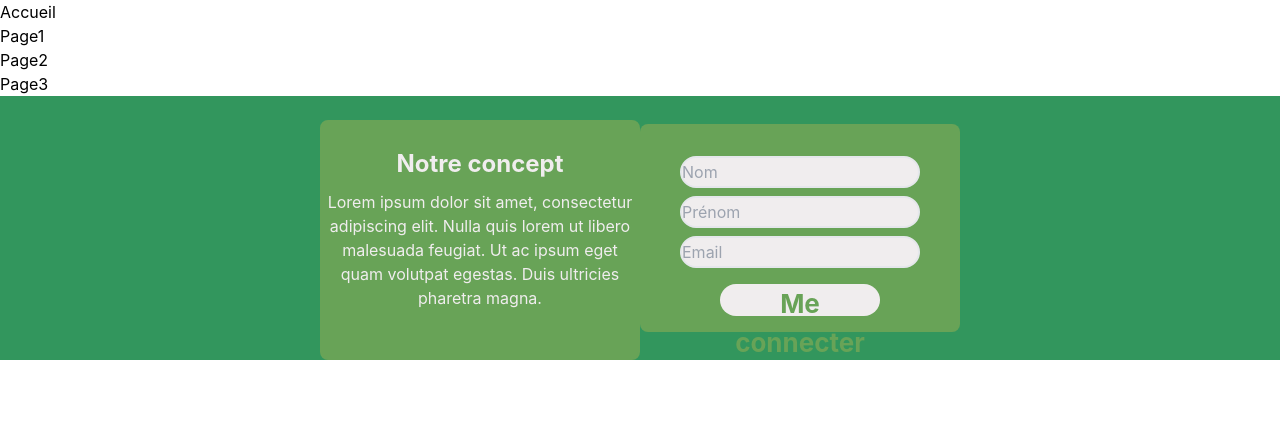
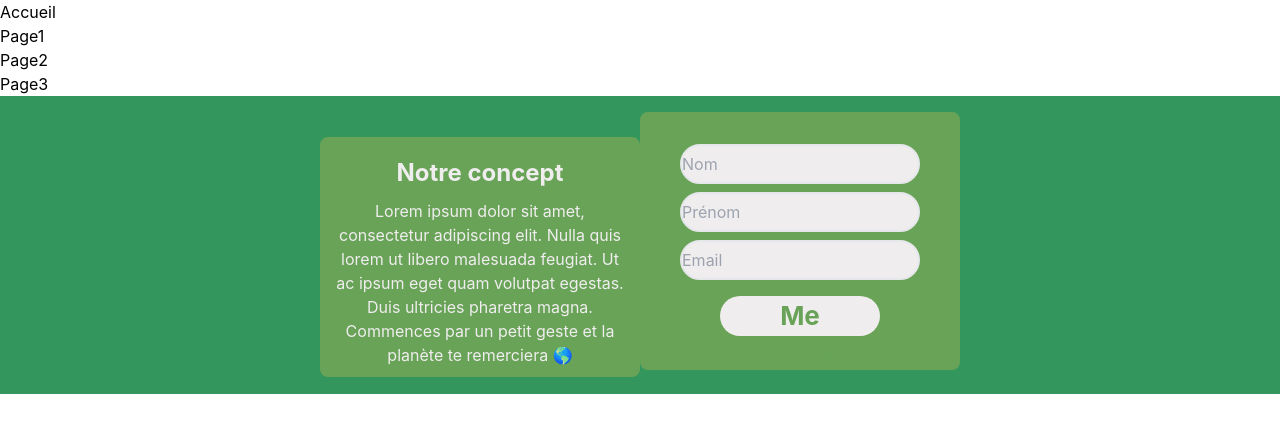
Before and after one commit to KevinLavigne/hackathon, a React (Vite) app in the folder frontend/: page / in a window 1280 px wide. Shown: the top 432 px of the page. Built offline with nearby package versions, Linux system fonts and the light colour scheme.

Commit message:
adding style, padding and margin in concept component

```diff
--- a/frontend/src/App.css
+++ b/frontend/src/App.css
@@ -60,5 +60,5 @@ button {
 }
 
 .home-page {
-  background-color: #32965D;;
+  background-color: #32965d;
 }
--- a/frontend/src/components/Concept.css
+++ b/frontend/src/components/Concept.css
@@ -2,7 +2,6 @@
   border: 2px solid #68a357;
   background-color: #68a357;
   color: #f0edee;
-
 }
 
 .border-concept h1 {
--- a/frontend/src/components/Concept.jsx
+++ b/frontend/src/components/Concept.jsx
@@ -4,11 +4,14 @@ import "./Concept.css";
 function Concept() {
   return (
     <div className=" border-concept rounded-lg h-60 mt-6 w-80 ">
-      <h1 className="font-bold flex justify-center mt-6 ">Notre concept</h1>
-      <p className="text-center mt-2">
+      <h1 className="font-bold flex justify-center mt-4 ">Notre concept</h1>
+      <p className="text-center mt-2 pl-2 pr-2">
         Lorem ipsum dolor sit amet, consectetur adipiscing elit. Nulla quis
         lorem ut libero malesuada feugiat. Ut ac ipsum eget quam volutpat
         egestas. Duis ultricies pharetra magna.
+      </p>
+      <p className="text-center pl-2 pr-2">
+        Commences par un petit geste et la planète te remerciera 🌎
       </p>
     </div>
   );
--- a/frontend/src/components/Identification.css
+++ b/frontend/src/components/Identification.css
@@ -4,14 +4,26 @@
 
 .input-indentification {
   width: 15rem;
-  height: 2rem;
+  height: 2.5rem;
   background-color: #f0edee;
+  transition: 0.5s;
+  outline: none;
+}
+
+.input-indentification:focus {
+  border: 2px solid #c97064;
 }
 
 #button-indentification {
   background-color: #f0edee;
   width: 10rem;
-  height: 2rem;
+  height: 2.5rem;
   color: #68a357;
   font-weight: bold;
 }
+
+#button-indentification:focus {
+  background-color: #c97064;
+  color: #f0edee;
+  transition: 0.1s;
+}
--- a/frontend/src/components/Identification.jsx
+++ b/frontend/src/components/Identification.jsx
@@ -1,10 +1,11 @@
 import React from "react";
+import { Link } from "react-router-dom";
 import "./Identification.css";
 
 function Identification() {
   return (
     //   adding the input to login
-    <div className="form-identification rounded-lg mt-6 mb-6 flex flex-col w-80 flex items-center ">
+    <div className="form-identification rounded-lg mt-4 mb-6 flex flex-col w-80 flex items-center ">
       <input
         className="input-indentification border-solid border-2 mt-8 rounded-full"
         type="text"
@@ -17,16 +18,18 @@ function Identification() {
       />
       <input
         className=" input-indentification border-solid border-2 mt-2 rounded-full"
-        type="text"
+        type="email"
         placeholder="Email"
       />
+      <Link to="/PageProfil">
         <button
           id="button-indentification"
-        className=" mt-4 mb-4 rounded-full "
+          className=" mt-4 mb-5 rounded-full "
           type="button"
         >
           Me connecter
         </button>
+      </Link>
     </div>
   );
 }
```
Lines whose indentation alone changed are shown as unchanged.
